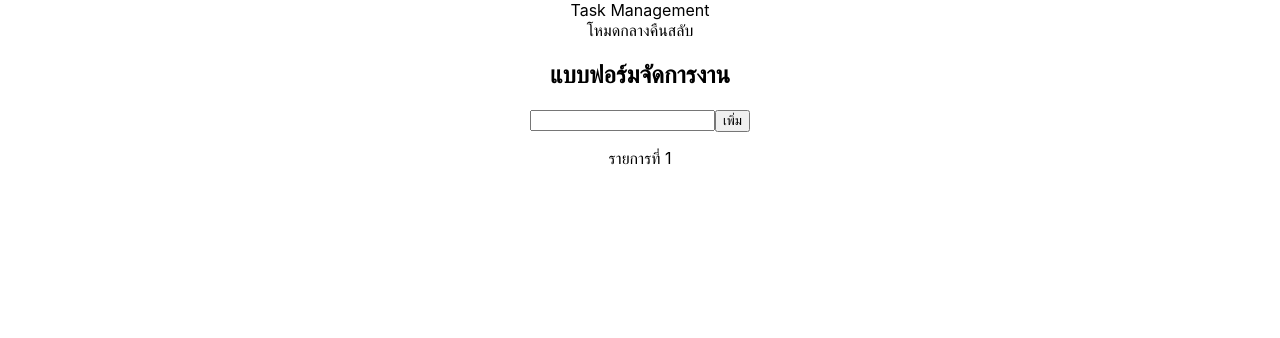
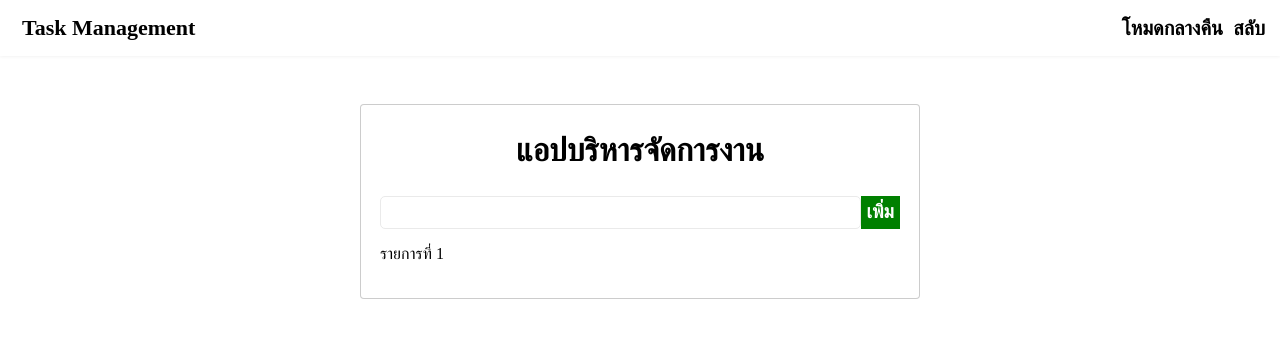
Before and after one commit to jayrboy/task-app-react, a React (Create React App) app: page / in a window 1280 px wide. Shown: the top 338 px of the page. Built offline with nearby package versions, Linux system fonts and the light colour scheme.

Commit message:
Component Style
Component Style

```diff
--- a/src/App.css
+++ b/src/App.css
@@ -1,38 +1,11 @@
 .App {
-  text-align: center;
+  min-height: 100vh;
 }
-
-.App-logo {
-  height: 40vmin;
-  pointer-events: none;
+.container {
+  background-color: #fff;
+  padding: 1.2rem;
+  margin: 3rem auto;
+  border: 1px solid rgba(0, 0, 0, 0.2);
+  border-radius: 0.25rem;
+  max-width: 65vh;
 }
-
-@media (prefers-reduced-motion: no-preference) {
-  .App-logo {
-    animation: App-logo-spin infinite 20s linear;
-  }
-}
-
-.App-header {
-  background-color: #282c34;
-  min-height: 100vh;
-  display: flex;
-  flex-direction: column;
-  align-items: center;
-  justify-content: center;
-  font-size: calc(10px + 2vmin);
-  color: white;
-}
-
-.App-link {
-  color: #61dafb;
-}
-
-@keyframes App-logo-spin {
-  from {
-    transform: rotate(0deg);
-  }
-  to {
-    transform: rotate(360deg);
-  }
-}
--- /dev/null
+++ b/src/components/AddForm.css
@@ -0,0 +1,31 @@
+h2 {
+  font-size: 2rem;
+  text-align: center;
+  color: black;
+  margin-top: 0.5rem;
+}
+
+.form-control {
+  display: flex;
+  justify-content: center;
+}
+
+.text-input {
+  flex-grow: 1;
+  padding: 5px 5px;
+  border: 1px solid #eaeaea;
+  border-radius: 5px;
+  font-size: 18px;
+}
+
+.text-input:focus {
+  outline: none;
+}
+
+.submit-btn {
+  background: green;
+  color: white;
+  font-weight: bold;
+  font-size: 1.2rem;
+  border: transparent;
+}
--- a/src/components/AddForm.js
+++ b/src/components/AddForm.js
@@ -1,12 +1,16 @@
+import "./AddForm.css";
+
 export default function AddForm() {
   return (
     <>
-      <h2>แบบฟอร์มจัดการงาน</h2>
-      <form className="form-group">
-        <input type="text" className="text-input" />
-        <button type="submit" className="submit-btn">
-          เพิ่ม
-        </button>
+      <h2>แอปบริหารจัดการงาน</h2>
+      <form>
+        <div className="form-control">
+          <input type="text" className="text-input" />
+          <button type="submit" className="submit-btn">
+            เพิ่ม
+          </button>
+        </div>
       </form>
     </>
   );
--- /dev/null
+++ b/src/components/Header.css
@@ -0,0 +1,26 @@
+header {
+  min-height: 20px;
+  display: flex;
+  align-items: center;
+  justify-content: space-between;
+  padding: 15px;
+  font-weight: bold;
+  box-shadow: 0 1px 3px rgba(0, 0, 0, 0.05);
+}
+
+.logo {
+  display: flex;
+  align-items: center;
+}
+
+.logo span {
+  font-size: 22px;
+  margin-left: 7px;
+}
+
+.theme-container span {
+  font-size: 20px;
+  margin-bottom: 100px;
+  cursor: pointer;
+  margin-left: 10px;
+}
--- a/src/components/Header.js
+++ b/src/components/Header.js
@@ -1,3 +1,5 @@
+import "./Header.css";
+
 export default function Header() {
   return (
     <header>
--- a/src/components/Item.js
+++ b/src/components/Item.js
@@ -1,3 +1,5 @@
+import "./Item.css";
+
 export default function Item() {
   return (
     <>
--- a/src/index.css
+++ b/src/index.css
@@ -1,13 +1,5 @@
 body {
   margin: 0;
-  font-family: -apple-system, BlinkMacSystemFont, 'Segoe UI', 'Roboto', 'Oxygen',
-    'Ubuntu', 'Cantarell', 'Fira Sans', 'Droid Sans', 'Helvetica Neue',
-    sans-serif;
-  -webkit-font-smoothing: antialiased;
-  -moz-osx-font-smoothing: grayscale;
+  padding: 0;
+  box-sizing: border-box;
 }
-
-code {
-  font-family: source-code-pro, Menlo, Monaco, Consolas, 'Courier New',
-    monospace;
-}
```
Also changed, not shown: src/components/Item.css (added).
